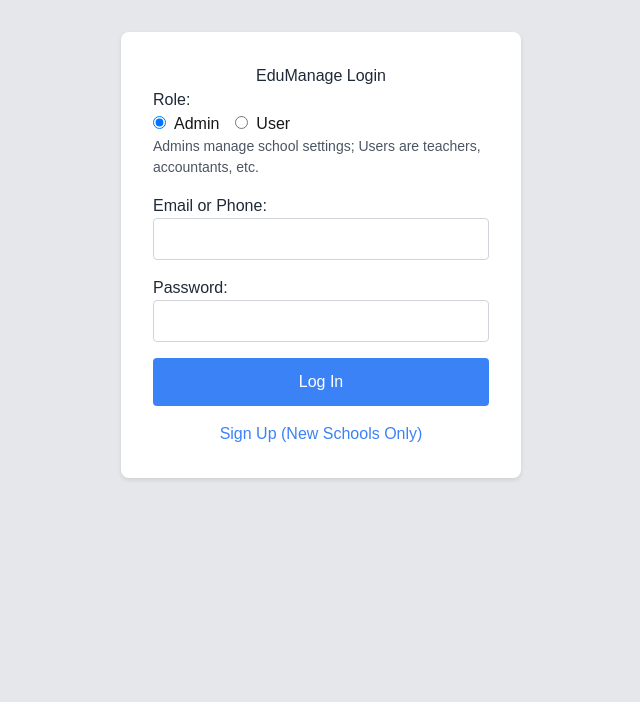
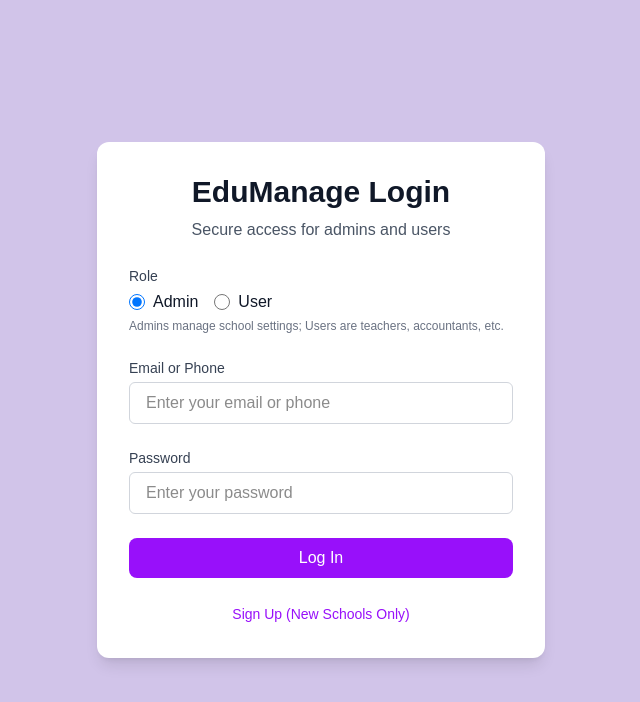
Before and after one commit to mummycloth-tech/EduManage-School-Management-App, a Next.js app: page /login in a window 1280 px wide. Shown: the top 702 px of the page, without its empty margins (319-959 px from the left). Built offline with nearby package versions, Linux system fonts and the light colour scheme; no server answers.

Commit message:
Updated all pages with purple background (#D1C4E9)

```diff
--- a/src/app/login/page.tsx
+++ b/src/app/login/page.tsx
@@ -23,64 +23,71 @@ export default function Login() {
   };
 
   return (
-    <div style={{ backgroundColor: "#E5E7EB", minHeight: "100vh", padding: "2rem" }}>
-      <div style={{ maxWidth: "400px", margin: "0 auto", backgroundColor: "#FFFFFF", padding: "2rem", borderRadius: "8px", boxShadow: "0 2px 4px rgba(0,0,0,0.1)" }}>
-        <h1 style={{ color: "#1F2937", textAlign: "center" }}>EduManage Login</h1>
-        <form onSubmit={handleSubmit} style={{ display: "flex", flexDirection: "column", gap: "1rem" }}>
+    <div className="min-h-screen flex items-center justify-center bg-[#D1C4E9]">
+      <div className="bg-white p-8 rounded-xl shadow-lg w-full max-w-md transform transition-all duration-300 hover:shadow-xl">
+        <div className="text-center mb-6">
+          <h1 className="text-3xl font-bold text-gray-900">EduManage Login</h1>
+          <p className="text-gray-600 mt-2">Secure access for admins and users</p>
+        </div>
+        <form onSubmit={handleSubmit} className="space-y-6">
           <div>
-            <label style={{ color: "#1F2937" }}>Role:</label>
-            <div>
-              <label>
+            <label className="block text-sm font-medium text-gray-700 mb-1">Role</label>
+            <div className="flex items-center space-x-4">
+              <label className="flex items-center">
                 <input
                   type="radio"
                   value="admin"
                   checked={role === "admin"}
                   onChange={(e) => setRole(e.target.value)}
-                  style={{ marginRight: "0.5rem" }}
+                  className="h-4 w-4 text-purple-600 focus:ring-purple-500 border-gray-300"
                 />
-                Admin
+                <span className="ml-2 text-gray-900">Admin</span>
               </label>
-              <label style={{ marginLeft: "1rem" }}>
+              <label className="flex items-center">
                 <input
                   type="radio"
                   value="user"
                   checked={role === "user"}
                   onChange={(e) => setRole(e.target.value)}
-                  style={{ marginRight: "0.5rem" }}
+                  className="h-4 w-4 text-purple-600 focus:ring-purple-500 border-gray-300"
                 />
-                User
+                <span className="ml-2 text-gray-900">User</span>
               </label>
             </div>
-            <p style={{ color: "#4B5563", fontSize: "0.875rem" }}>Admins manage school settings; Users are teachers, accountants, etc.</p>
+            <p className="text-xs text-gray-500 mt-1">Admins manage school settings; Users are teachers, accountants, etc.</p>
           </div>
           <div>
-            <label style={{ color: "#1F2937" }}>Email or Phone:</label>
+            <label className="block text-sm font-medium text-gray-700 mb-1">Email or Phone</label>
             <input
               type="text"
               value={email}
               onChange={(e) => setEmail(e.target.value)}
-              style={{ width: "100%", padding: "0.5rem", border: "1px solid #D1D5DB", borderRadius: "4px" }}
+              className="w-full px-4 py-2 border border-gray-300 rounded-md focus:outline-none focus:ring-2 focus:ring-purple-500"
+              placeholder="Enter your email or phone"
             />
           </div>
           <div>
-            <label style={{ color: "#1F2937" }}>Password:</label>
+            <label className="block text-sm font-medium text-gray-700 mb-1">Password</label>
             <input
               type="password"
               value={password}
               onChange={(e) => setPassword(e.target.value)}
-              style={{ width: "100%", padding: "0.5rem", border: "1px solid #D1D5DB", borderRadius: "4px" }}
+              className="w-full px-4 py-2 border border-gray-300 rounded-md focus:outline-none focus:ring-2 focus:ring-purple-500"
+              placeholder="Enter your password"
             />
           </div>
           <button
             type="submit"
-            style={{ padding: "0.75rem", backgroundColor: "#3B82F6", color: "#FFFFFF", border: "none", borderRadius: "4px", cursor: "pointer" }}
+            className="w-full bg-purple-600 text-white py-2 rounded-lg hover:bg-purple-700 transition duration-200"
           >
             Log In
           </button>
-          <a href="/signup" style={{ color: "#3B82F6", textAlign: "center", display: "block", textDecoration: "none" }}>
-            Sign Up (New Schools Only)
-          </a>
-          {error && <p style={{ color: "#EF4444", textAlign: "center" }}>{error}</p>}
+          {error && <p className="text-red-500 text-sm text-center mt-2">{error}</p>}
+          <div className="text-center">
+            <a href="/signup" className="text-purple-600 hover:underline text-sm">
+              Sign Up (New Schools Only)
+            </a>
+          </div>
         </form>
       </div>
     </div>
--- a/src/app/page.js
+++ /dev/null
@@ -1,103 +0,0 @@
-import Image from "next/image";
-
-export default function Home() {
-  return (
-    <div className="font-sans grid grid-rows-[20px_1fr_20px] items-center justify-items-center min-h-screen p-8 pb-20 gap-16 sm:p-20">
-      <main className="flex flex-col gap-[32px] row-start-2 items-center sm:items-start">
-        <Image
-          className="dark:invert"
-          src="/next.svg"
-          alt="Next.js logo"
-          width={180}
-          height={38}
-          priority
-        />
-        <ol className="font-mono list-inside list-decimal text-sm/6 text-center sm:text-left">
-          <li className="mb-2 tracking-[-.01em]">
-            Get started by editing{" "}
-            <code className="bg-black/[.05] dark:bg-white/[.06] font-mono font-semibold px-1 py-0.5 rounded">
-              app/page.js
-            </code>
-            .
-          </li>
-          <li className="tracking-[-.01em]">
-            Save and see your changes instantly.
-          </li>
-        </ol>
-
-        <div className="flex gap-4 items-center flex-col sm:flex-row">
-          <a
-            className="rounded-full border border-solid border-transparent transition-colors flex items-center justify-center bg-foreground text-background gap-2 hover:bg-[#383838] dark:hover:bg-[#ccc] font-medium text-sm sm:text-base h-10 sm:h-12 px-4 sm:px-5 sm:w-auto"
-            href="https://vercel.com/new?utm_source=create-next-app&utm_medium=appdir-template-tw&utm_campaign=create-next-app"
-            target="_blank"
-            rel="noopener noreferrer"
-          >
-            <Image
-              className="dark:invert"
-              src="/vercel.svg"
-              alt="Vercel logomark"
-              width={20}
-              height={20}
-            />
-            Deploy now
-          </a>
-          <a
-            className="rounded-full border border-solid border-black/[.08] dark:border-white/[.145] transition-colors flex items-center justify-center hover:bg-[#f2f2f2] dark:hover:bg-[#1a1a1a] hover:border-transparent font-medium text-sm sm:text-base h-10 sm:h-12 px-4 sm:px-5 w-full sm:w-auto md:w-[158px]"
-            href="https://nextjs.org/docs?utm_source=create-next-app&utm_medium=appdir-template-tw&utm_campaign=create-next-app"
-            target="_blank"
-            rel="noopener noreferrer"
-          >
-            Read our docs
-          </a>
-        </div>
-      </main>
-      <footer className="row-start-3 flex gap-[24px] flex-wrap items-center justify-center">
-        <a
-          className="flex items-center gap-2 hover:underline hover:underline-offset-4"
-          href="https://nextjs.org/learn?utm_source=create-next-app&utm_medium=appdir-template-tw&utm_campaign=create-next-app"
-          target="_blank"
-          rel="noopener noreferrer"
-        >
-          <Image
-            aria-hidden
-            src="/file.svg"
-            alt="File icon"
-            width={16}
-            height={16}
-          />
-          Learn
-        </a>
-        <a
-          className="flex items-center gap-2 hover:underline hover:underline-offset-4"
-          href="https://vercel.com/templates?framework=next.js&utm_source=create-next-app&utm_medium=appdir-template-tw&utm_campaign=create-next-app"
-          target="_blank"
-          rel="noopener noreferrer"
-        >
-          <Image
-            aria-hidden
-            src="/window.svg"
-            alt="Window icon"
-            width={16}
-            height={16}
-          />
-          Examples
-        </a>
-        <a
-          className="flex items-center gap-2 hover:underline hover:underline-offset-4"
-          href="https://nextjs.org?utm_source=create-next-app&utm_medium=appdir-template-tw&utm_campaign=create-next-app"
-          target="_blank"
-          rel="noopener noreferrer"
-        >
-          <Image
-            aria-hidden
-            src="/globe.svg"
-            alt="Globe icon"
-            width={16}
-            height={16}
-          />
-          Go to nextjs.org →
-        </a>
-      </footer>
-    </div>
-  );
-}
--- /dev/null
+++ b/src/app/page.tsx
@@ -0,0 +1,13 @@
+export default function Home() {
+  return (
+    <div className="min-h-screen flex items-center justify-center bg-[#D1C4E9]">
+      <div className="text-center p-6 max-w-lg">
+        <h1 className="text-4xl font-bold text-gray-800 mb-4">Welcome to EduManage</h1>
+        <p className="text-lg text-gray-600 mb-6">Empower your school with seamless management tools for admins, teachers, and accountants.</p>
+        <a href="/login" className="bg-blue-600 text-white py-3 px-6 rounded-lg hover:bg-blue-700 transition duration-300">
+          Get Started - Log In
+        </a>
+      </div>
+    </div>
+  );
+}
--- a/src/app/signup/page.tsx
+++ b/src/app/signup/page.tsx
@@ -23,44 +23,65 @@ export default function SignUp() {
   };
 
   return (
-    <div style={{ backgroundColor: "#E5E7EB", minHeight: "100vh", padding: "2rem" }}>
-      <div style={{ maxWidth: "400px", margin: "0 auto", backgroundColor: "#FFFFFF", padding: "2rem", borderRadius: "8px", boxShadow: "0 2px 4px rgba(0,0,0,0.1)" }}>
-        <h1 style={{ color: "#1F2937", textAlign: "center" }}>EduManage Sign Up</h1>
-        <form onSubmit={handleSubmit} style={{ display: "flex", flexDirection: "column", gap: "1rem" }}>
+    <div className="min-h-screen flex items-center justify-center bg-[#D1C4E9]">
+      <div className="bg-white p-6 rounded-lg shadow-md w-full max-w-md">
+        <h1 className="text-2xl font-bold text-gray-800 text-center mb-4">Create your EduManage Account</h1>
+        <form onSubmit={handleSubmit} className="space-y-4">
           <div>
-            <label style={{ color: "#1F2937" }}>School Name:</label>
+            <label className="block text-sm font-medium text-gray-700" htmlFor="schoolName">
+              School Name
+            </label>
             <input
               type="text"
+              id="schoolName"
               value={schoolName}
               onChange={(e) => setSchoolName(e.target.value)}
-              style={{ width: "100%", padding: "0.5rem", border: "1px solid #D1D5DB", borderRadius: "4px" }}
+              className="w-full px-3 py-2 border border-gray-300 rounded-md focus:outline-none focus:ring-2 focus:ring-blue-500"
+              placeholder="Enter your school name"
+              required
             />
           </div>
           <div>
-            <label style={{ color: "#1F2937" }}>Email:</label>
+            <label className="block text-sm font-medium text-gray-700" htmlFor="email">
+              Email
+            </label>
             <input
-              type="text"
+              type="email"
+              id="email"
               value={email}
               onChange={(e) => setEmail(e.target.value)}
-              style={{ width: "100%", padding: "0.5rem", border: "1px solid #D1D5DB", borderRadius: "4px" }}
+              className="w-full px-3 py-2 border border-gray-300 rounded-md focus:outline-none focus:ring-2 focus:ring-blue-500"
+              placeholder="Enter your email"
+              required
             />
           </div>
           <div>
-            <label style={{ color: "#1F2937" }}>Password:</label>
+            <label className="block text-sm font-medium text-gray-700" htmlFor="password">
+              Password
+            </label>
             <input
               type="password"
+              id="password"
               value={password}
               onChange={(e) => setPassword(e.target.value)}
-              style={{ width: "100%", padding: "0.5rem", border: "1px solid #D1D5DB", borderRadius: "4px" }}
+              className="w-full px-3 py-2 border border-gray-300 rounded-md focus:outline-none focus:ring-2 focus:ring-blue-500"
+              placeholder="Create a password"
+              required
             />
           </div>
           <button
             type="submit"
-            style={{ padding: "0.75rem", backgroundColor: "#3B82F6", color: "#FFFFFF", border: "none", borderRadius: "4px", cursor: "pointer" }}
+            className="w-full bg-blue-600 text-white py-2 rounded-md hover:bg-blue-700 transition duration-200"
           >
-            Sign Up
+            Next
           </button>
-          {error && <p style={{ color: "#EF4444", textAlign: "center" }}>{error}</p>}
+          {error && <p className="text-red-500 text-sm text-center mt-2">{error}</p>}
+          <p className="text-center text-sm text-gray-600 mt-4">
+            Already have an account?{" "}
+            <a href="/login" className="text-blue-600 hover:underline">
+              Sign in
+            </a>
+          </p>
         </form>
       </div>
     </div>
--- a/tsconfig.json
+++ b/tsconfig.json
@@ -14,10 +14,8 @@
     "isolatedModules": true,
     "jsx": "preserve",
     "plugins": [{ "name": "next" }],
-    "baseUrl": ".", // Add this
-    "paths": {      // Add this
-      "@/*": ["src/*"]
-    }
+    "baseUrl": ".",
+    "paths": { "@/*": ["src/*"] }
   },
   "include": ["next-env.d.ts", ".next/types/**/*.ts", "**/*.ts", "**/*.tsx"],
   "exclude": ["node_modules"]
```
